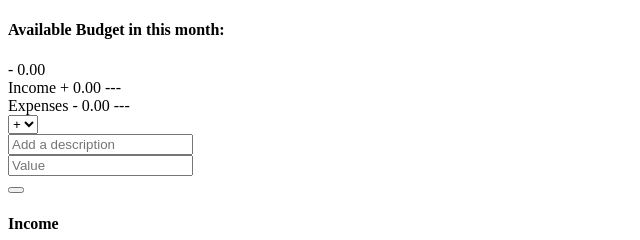
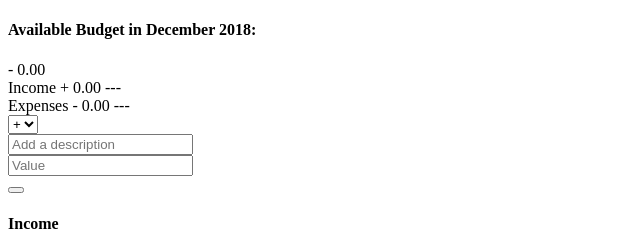
Before and after one commit to abhijithvijayan/Budgetly, a website with bundled scripts: page src/index.html in a window 1280 px wide. Shown: the top 240 px of the page, 0-640 px from the left. Built offline with nearby package versions, Linux system fonts and the light colour scheme; some icons are missing; files whose address does not match are found by name.

Commit message:
month and year addition

```diff
--- a/src/index.html
+++ b/src/index.html
@@ -15,7 +15,7 @@
                 <div class="container">
                     <div class="row">
                         <div class="col-md-12 pt-5 pb-3 text-center">
-                            <h4 class="budget__title">Available Budget in this month:</h4>
+                            <h4 class="budget__title">Available Budget in <span class="budget__title--month">%Month%</span>:</h4>
                             <span class="budget__value">+ 2999.99</span>
                         </div>
                     </div>
--- a/src/main.js
+++ b/src/main.js
@@ -163,7 +163,8 @@ var UIController = (function() {
         budgetIncVal: ".budget__income--value",
         budgetExpVal: ".budget__expenses--value",
         expPercent: ".budget__expenses--percentage",
-        delegation__element: ".delegation__element"
+        delegation__element: ".delegation__element",
+        month: ".budget__title--month"
     };
 
     // PRIVATE
@@ -202,11 +203,6 @@ var UIController = (function() {
                 // to a decimal number
                 value: parseFloat(document.querySelector(DOMStrings.inputValue).value)
             };
-        },
-
-        // function to return dom strings
-        getDOMStrings: () => {
-            return DOMStrings;
         },
 
         // add to the UI
@@ -275,6 +271,22 @@ var UIController = (function() {
                 document.querySelector(DOMStrings.expPercent).textContent = obj.percentage + "%";
             }
 
+        },
+
+        // function to return dom strings
+        getDOMStrings: () => {
+            return DOMStrings;
+        },
+
+        displayMonth: () => {
+            var current, year, month, months;
+            // date object contructor
+            current = new Date();
+            // zero based dec-> 11
+            months = ['January', 'February', 'March', 'April', 'May', 'June', 'July', 'August', 'September', 'October', 'November', 'December'];
+            year = current.getFullYear();
+            month = current.getMonth();
+            document.querySelector(DOMStrings.month).textContent = months[month] + " " + year;
         }
     };
 
@@ -383,6 +395,8 @@ var controller = (function(budgetCtrl, UICtrl) {
                 totalExpense: 0,
                 percentage: 0
             });
+
+            UICtrl.displayMonth();
         }
     }
 
```
